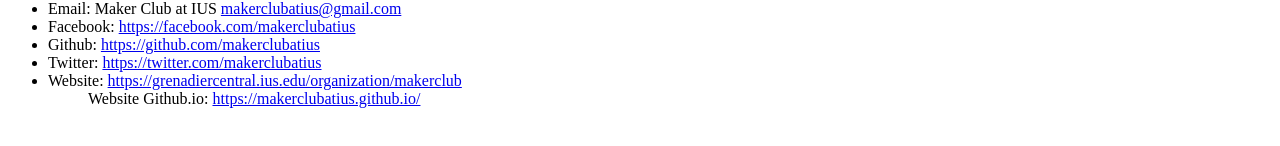
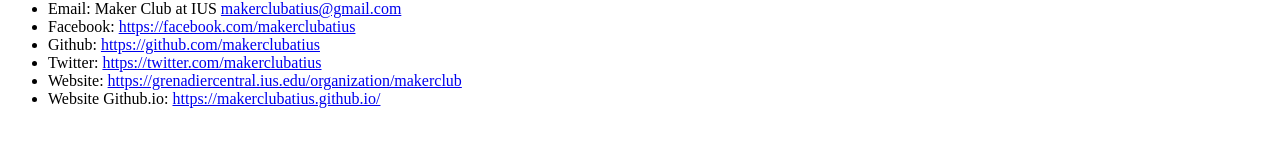
Before and after one commit to makerclubatius/makerclubatius.github.io, a plain HTML site: page index.html in a window 1280 px wide. Shown: the part 922-1068 px from the top of the page. Drawn offline with Linux system fonts and the light colour scheme.

Commit message:
Update index.html

```diff
--- a/index.html
+++ b/index.html
@@ -53,7 +53,7 @@
 <li>Github: <a href="https://github.com/makerclubatius">https://github.com/makerclubatius</a></li>
 <li>Twitter: <a href="https://twitter.com/makerclubatius">https://twitter.com/makerclubatius</a></li>
 <li>Website: <a href="https://grenadiercentral.ius.edu/organization/makerclub">https://grenadiercentral.ius.edu/organization/makerclub</a></li>
-<ul>Website Github.io: <a href="https://makerclubatius.github.io/">https://makerclubatius.github.io/</a></ul>
+<li>Website Github.io: <a href="https://makerclubatius.github.io/">https://makerclubatius.github.io/</a></li>
 </ul>
 <p>&nbsp;</p>
 <p>&nbsp;</p>
```
